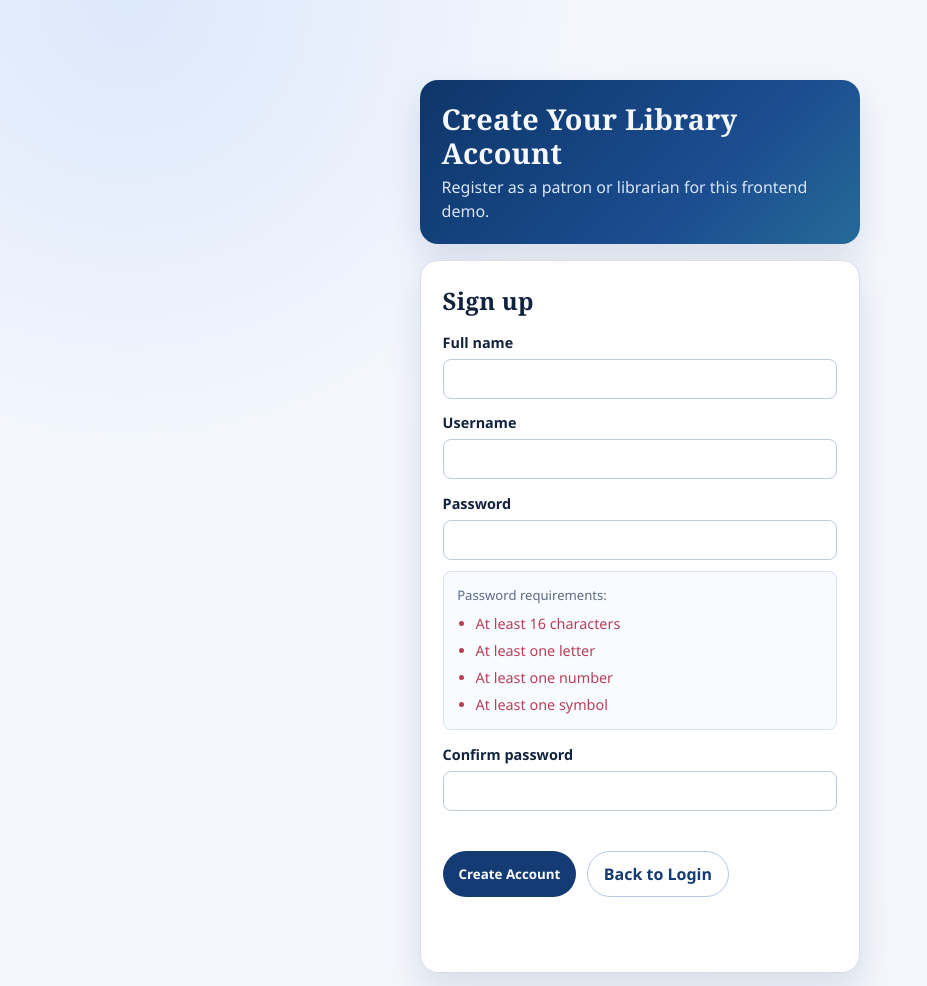
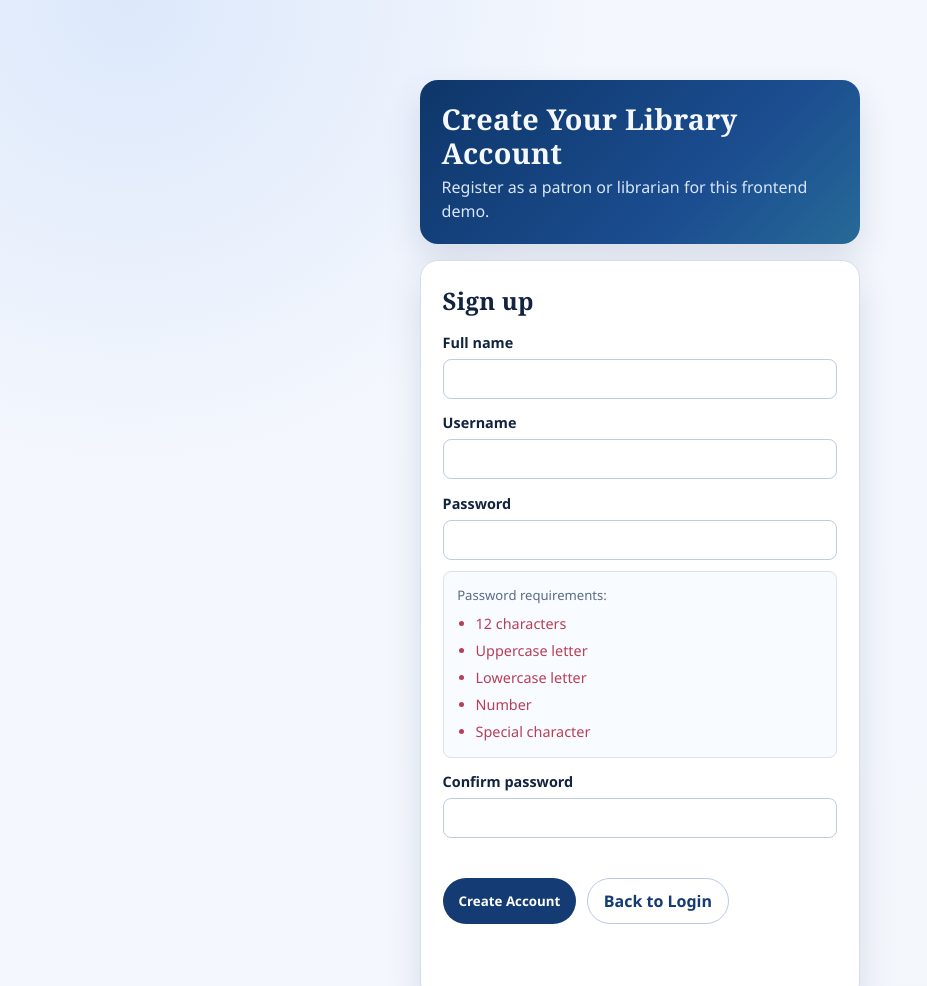
Before and after one commit to h-reyes/COSC-402-Group-Project, a plain HTML site: page register.html in a window 1280 px wide. Shown: the top 986 px of the page, without its empty margins (0-927 px from the left). Drawn offline with Linux system fonts and the light colour scheme.

Commit message:
Frontend: password policy -> 12 chars, checklist wording, badge centering

```diff
--- a/assets/css/styles.css
+++ b/assets/css/styles.css
@@ -358,12 +358,17 @@ button:focus-visible,
 }
 
 .badge {
+  display: inline-flex;
+  align-items: center;
+  justify-content: center;
   font-size: 0.74rem;
   border-radius: 999px;
   padding: 0.2rem 0.55rem;
   font-weight: 700;
   text-transform: uppercase;
   letter-spacing: 0.4px;
+  line-height: 1;
+  white-space: nowrap;
 }
 
 .badge.available {
--- a/assets/js/api.js
+++ b/assets/js/api.js
@@ -101,7 +101,7 @@ const Api = {
     const role = payload.role;
 
     const usernamePattern = /^[a-zA-Z0-9_]{3,20}$/;
-    const passwordPattern = /^(?=.*[A-Za-z])(?=.*\d)(?=.*[^A-Za-z\d]).{16,128}$/;
+    const passwordPattern = /^(?=.*[A-Z])(?=.*[a-z])(?=.*\d)(?=.*[^A-Za-z\d]).{12,128}$/;
 
     if (fullName.length < 2 || !usernamePattern.test(username) || !passwordPattern.test(password)) {
       throw createError('Registration details are invalid.', 'VALIDATION');
--- a/assets/js/app.js
+++ b/assets/js/app.js
@@ -45,24 +45,28 @@ async function initRegisterPage() {
   const roleInput = document.getElementById('registerRole');
   const message = document.getElementById('registerMessage');
   const passwordLengthRule = document.getElementById('passwordLengthRule');
-  const passwordLetterRule = document.getElementById('passwordLetterRule');
+  const passwordUppercaseRule = document.getElementById('passwordUppercaseRule');
+  const passwordLowercaseRule = document.getElementById('passwordLowercaseRule');
   const passwordNumberRule = document.getElementById('passwordNumberRule');
   const passwordSymbolRule = document.getElementById('passwordSymbolRule');
   const confirmHint = document.getElementById('confirmPasswordHint');
 
   function updatePasswordRequirements(value) {
-    const hasLength = value.length >= 16;
-    const hasLetter = /[A-Za-z]/.test(value);
+    const hasLength = value.length >= 12;
+    const hasUppercase = /[A-Z]/.test(value);
+    const hasLowercase = /[a-z]/.test(value);
     const hasNumber = /\d/.test(value);
     const hasSymbol = /[^A-Za-z\d]/.test(value);
 
     passwordLengthRule.classList.toggle('password-rule-met', hasLength);
-    passwordLetterRule.classList.toggle('password-rule-met', hasLetter);
+    passwordUppercaseRule.classList.toggle('password-rule-met', hasUppercase);
+    passwordLowercaseRule.classList.toggle('password-rule-met', hasLowercase);
     passwordNumberRule.classList.toggle('password-rule-met', hasNumber);
     passwordSymbolRule.classList.toggle('password-rule-met', hasSymbol);
 
     passwordLengthRule.classList.toggle('password-rule-unmet', !hasLength);
-    passwordLetterRule.classList.toggle('password-rule-unmet', !hasLetter);
+    passwordUppercaseRule.classList.toggle('password-rule-unmet', !hasUppercase);
+    passwordLowercaseRule.classList.toggle('password-rule-unmet', !hasLowercase);
     passwordNumberRule.classList.toggle('password-rule-unmet', !hasNumber);
     passwordSymbolRule.classList.toggle('password-rule-unmet', !hasSymbol);
   }
@@ -95,7 +99,7 @@ async function initRegisterPage() {
     const role = roleInput.value;
 
     const usernamePattern = /^[a-zA-Z0-9_]{3,20}$/;
-    const passwordPattern = /^(?=.*[A-Za-z])(?=.*\d)(?=.*[^A-Za-z\d]).{16,128}$/;
+    const passwordPattern = /^(?=.*[A-Z])(?=.*[a-z])(?=.*\d)(?=.*[^A-Za-z\d]).{12,128}$/;
     updatePasswordRequirements(password);
 
     if (fullName.length < 2) {
@@ -109,7 +113,7 @@ async function initRegisterPage() {
     }
 
     if (!passwordPattern.test(password)) {
-      setMessage(message, 'Password must be at least 16 characters and include letters, numbers, and symbols.', 'error');
+      setMessage(message, 'Password must be at least 12 characters and include uppercase letters, lowercase letters, numbers, and special characters.', 'error');
       return;
     }
 
--- a/register.html
+++ b/register.html
@@ -32,10 +32,11 @@
         <div class="password-checklist" aria-live="polite" aria-atomic="true">
           <p class="small password-checklist-title">Password requirements:</p>
           <ul id="passwordRequirements" class="password-list">
-            <li id="passwordLengthRule" class="password-rule">At least 16 characters</li>
-            <li id="passwordLetterRule" class="password-rule">At least one letter</li>
-            <li id="passwordNumberRule" class="password-rule">At least one number</li>
-            <li id="passwordSymbolRule" class="password-rule">At least one symbol</li>
+            <li id="passwordLengthRule" class="password-rule">12 characters</li>
+            <li id="passwordUppercaseRule" class="password-rule">Uppercase letter</li>
+            <li id="passwordLowercaseRule" class="password-rule">Lowercase letter</li>
+            <li id="passwordNumberRule" class="password-rule">Number</li>
+            <li id="passwordSymbolRule" class="password-rule">Special character</li>
           </ul>
         </div>
 
```
